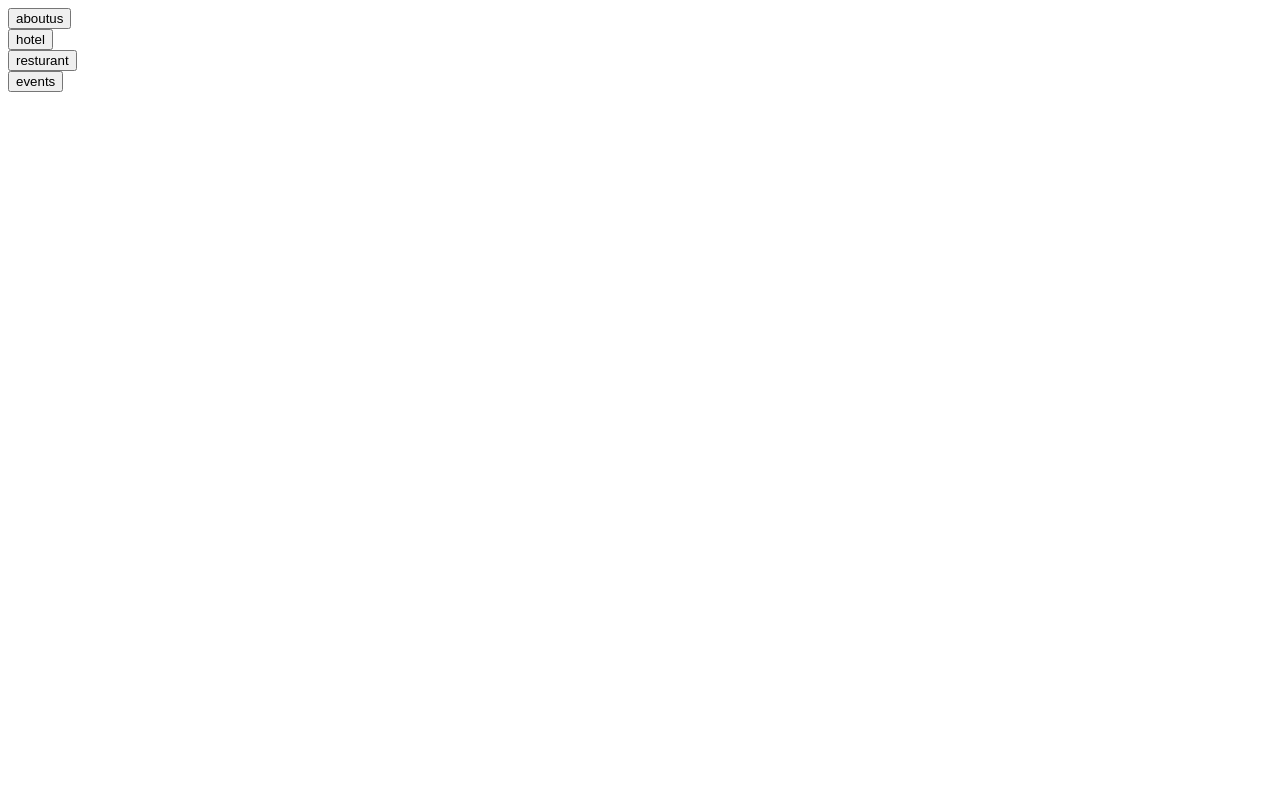
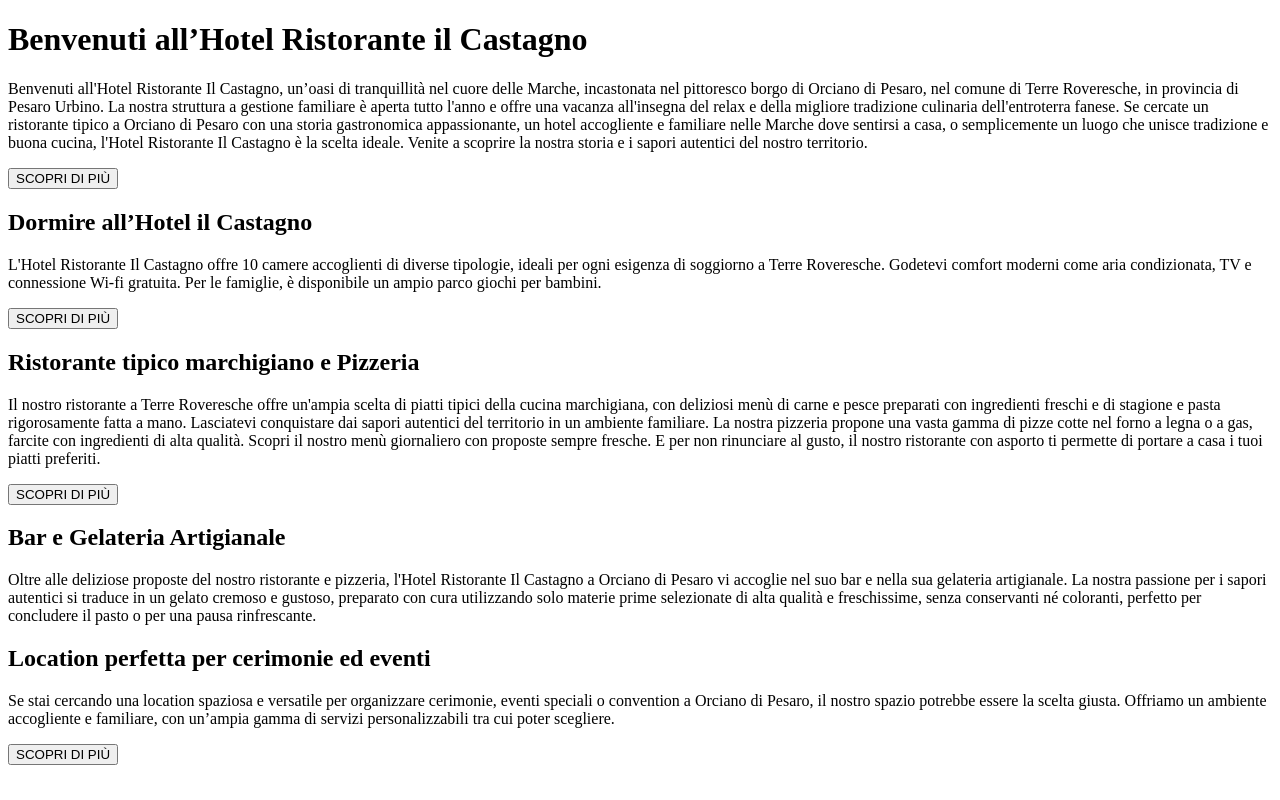
Before and after one commit to Bruno-jpj/Public_projects, a Django app: template WebServer_Hotel/hotel/frontend/templates/home.html in a window 1280 px wide. Run offline with Django 5.2, Linux system fonts and the light colour scheme; the template is opened without the code that fills it, so the values that code supplies are empty.

Commit message:
fatta pagina home

```diff
--- a/WebServer_Hotel/hotel/frontend/templates/home.html
+++ b/WebServer_Hotel/hotel/frontend/templates/home.html
@@ -10,21 +10,70 @@
     <main>
         <!-- Form Presentazione Hotel, si collega al chisiamo.html (contatti generali per info) -->
         <form action="#" method="post">
-            <input type="submit" name="redirect" value="aboutus">
+            {% csrf_token %}
+            <h1>Benvenuti all’Hotel Ristorante il Castagno</h1>
+            <p>
+                Benvenuti all'Hotel Ristorante Il Castagno, un’oasi di tranquillità nel cuore delle
+                Marche, incastonata nel pittoresco borgo di Orciano di Pesaro, nel comune di Terre
+                Roveresche, in provincia di Pesaro Urbino. La nostra struttura a gestione familiare è
+                aperta tutto l'anno e offre una vacanza all'insegna del relax e della migliore tradizione
+                culinaria dell'entroterra fanese.
+                Se cercate un ristorante tipico a Orciano di Pesaro con una storia gastronomica
+                appassionante, un hotel accogliente e familiare nelle Marche dove sentirsi a casa, o
+                semplicemente un luogo che unisce tradizione e buona cucina, l'Hotel Ristorante Il
+                Castagno è la scelta ideale. Venite a scoprire la nostra storia e i sapori autentici del
+                nostro territorio.
+            </p>
+            <button type="submit" name="redirect" value="aboutus">SCOPRI DI PIÙ</button>
         </form>
         <!-- Form Presentazione Hotel, si collega a hotel.html (ha un form di registrazione + contatti specifici) -->
         <form action="#" method="post">
-            <input type="submit" name="redirect" value="hotel">
+            {% csrf_token %}
+            <h2>Dormire all’Hotel il Castagno</h2>
+            <p>
+                L'Hotel Ristorante Il Castagno offre 10 camere accoglienti di diverse tipologie, ideali
+                per ogni esigenza di soggiorno a Terre Roveresche. Godetevi comfort moderni come
+                aria condizionata, TV e connessione Wi-fi gratuita. Per le famiglie, è disponibile un
+                ampio parco giochi per bambini.
+            </p>
+            <button type="submit" name="redirect" value="hotel">SCOPRI DI PIÙ</button>
         </form>
         <!-- Form Presentazione Ristorante, si collega a ristorante.html (ha un form di registrazione + contatti specifici) -->
         <form action="#" method="post">
-            <input type="submit" name="redirect" value="resturant">
+            {% csrf_token %}
+            <h2>Ristorante tipico marchigiano e Pizzeria</h2>
+            <p>
+                Il nostro ristorante a Terre Roveresche offre un'ampia scelta di piatti tipici della cucina
+                marchigiana, con deliziosi menù di carne e pesce preparati con ingredienti freschi e di
+                stagione e pasta rigorosamente fatta a mano. Lasciatevi conquistare dai sapori
+                autentici del territorio in un ambiente familiare. La nostra pizzeria propone una vasta
+                gamma di pizze cotte nel forno a legna o a gas, farcite con ingredienti di alta qualità.
+                Scopri il nostro menù giornaliero con proposte sempre fresche. E per non rinunciare al
+                gusto, il nostro ristorante con asporto ti permette di portare a casa i tuoi piatti preferiti.
+            </p>
+            <button type="submit" name="redirect" value="resturant">SCOPRI DI PIÙ</button>
         </form>
         <!-- Form Presentazione Bar/Gelateria, non ha collegamenti -->
-
+         <h2>Bar e Gelateria Artigianale</h2>
+         <p>
+            Oltre alle deliziose proposte del nostro ristorante e pizzeria, l'Hotel Ristorante Il
+            Castagno a Orciano di Pesaro vi accoglie nel suo bar e nella sua gelateria artigianale.
+            La nostra passione per i sapori autentici si traduce in un gelato cremoso e gustoso,
+            preparato con cura utilizzando solo materie prime selezionate di alta qualità e
+            freschissime, senza conservanti né coloranti, perfetto per concludere il pasto o per una
+            pausa rinfrescante.
+         </p>
         <!-- Form Presentazione Location Eventi, si collega a eventi (ha un form di registrazione + contatti specifici) -->
         <form action="#" method="post">
-            <input type="submit" name="redirect" value="events">
+            {% csrf_token %}
+            <h2>Location perfetta per cerimonie ed eventi</h2>
+            <p>
+                Se stai cercando una location spaziosa e versatile per organizzare cerimonie, eventi
+                speciali o convention a Orciano di Pesaro, il nostro spazio potrebbe essere la scelta
+                giusta. Offriamo un ambiente accogliente e familiare, con un’ampia gamma di servizi
+                personalizzabili tra cui poter scegliere.
+            </p>
+            <button type="submit" name="redirect" value="events">SCOPRI DI PIÙ</button>
         </form>
     </main>
     <footer>
--- a/WebServer_Hotel/hotel/hotel/urls.py
+++ b/WebServer_Hotel/hotel/hotel/urls.py
@@ -16,7 +16,11 @@ Including another URLconf
 """
 from django.contrib import admin
 from django.urls import path
+from backend.views import (
+    HomeLogic,
+)
 
 urlpatterns = [
     path('admin/', admin.site.urls),
+    path('',HomeLogic.as_view(), name="home")
 ]
--- /dev/null
+++ b/WebServer_Hotel/requirements.txt
@@ -0,0 +1,4 @@
+asgiref==3.9.1
+Django==5.2.4
+sqlparse==0.5.3
+tzdata==2025.2
```
